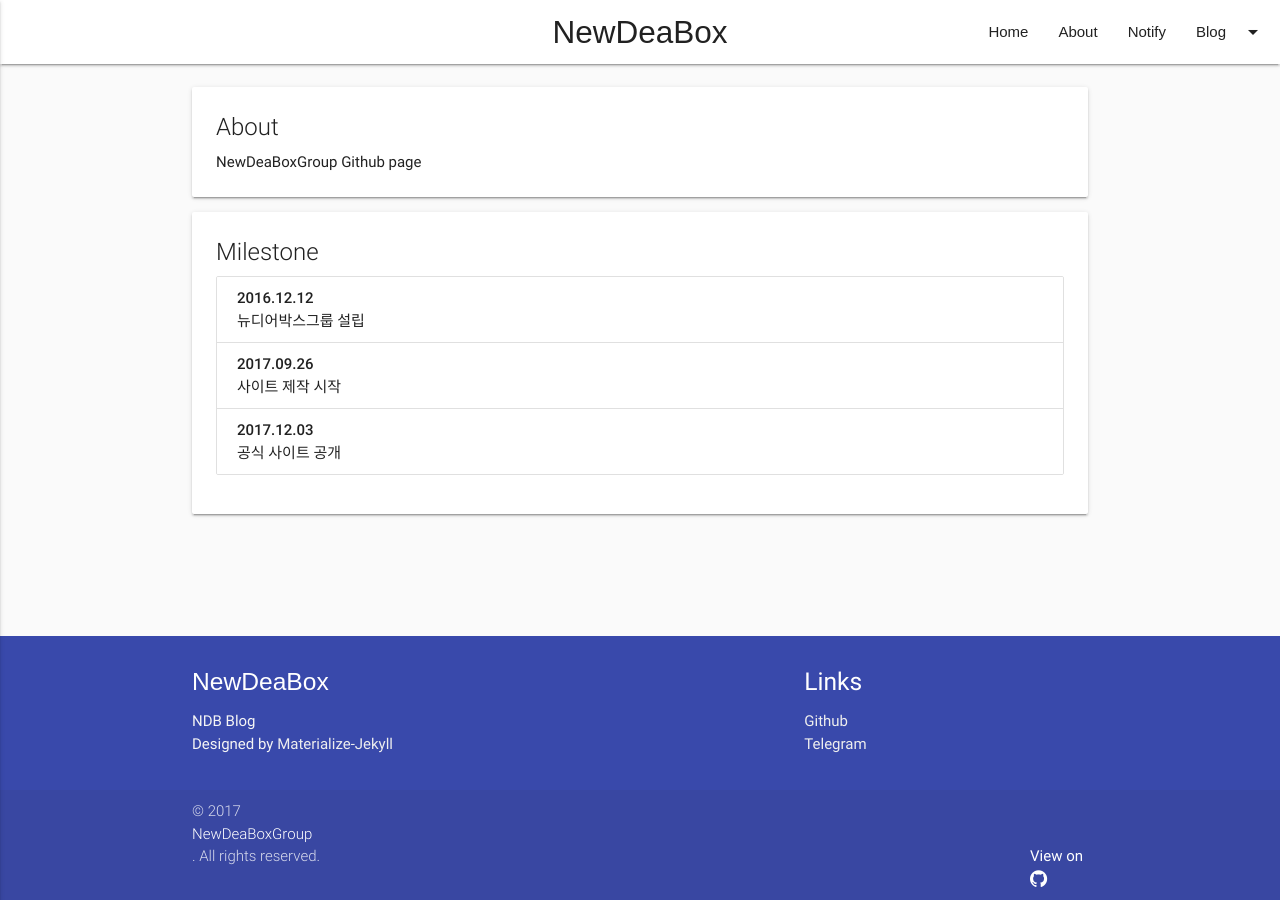
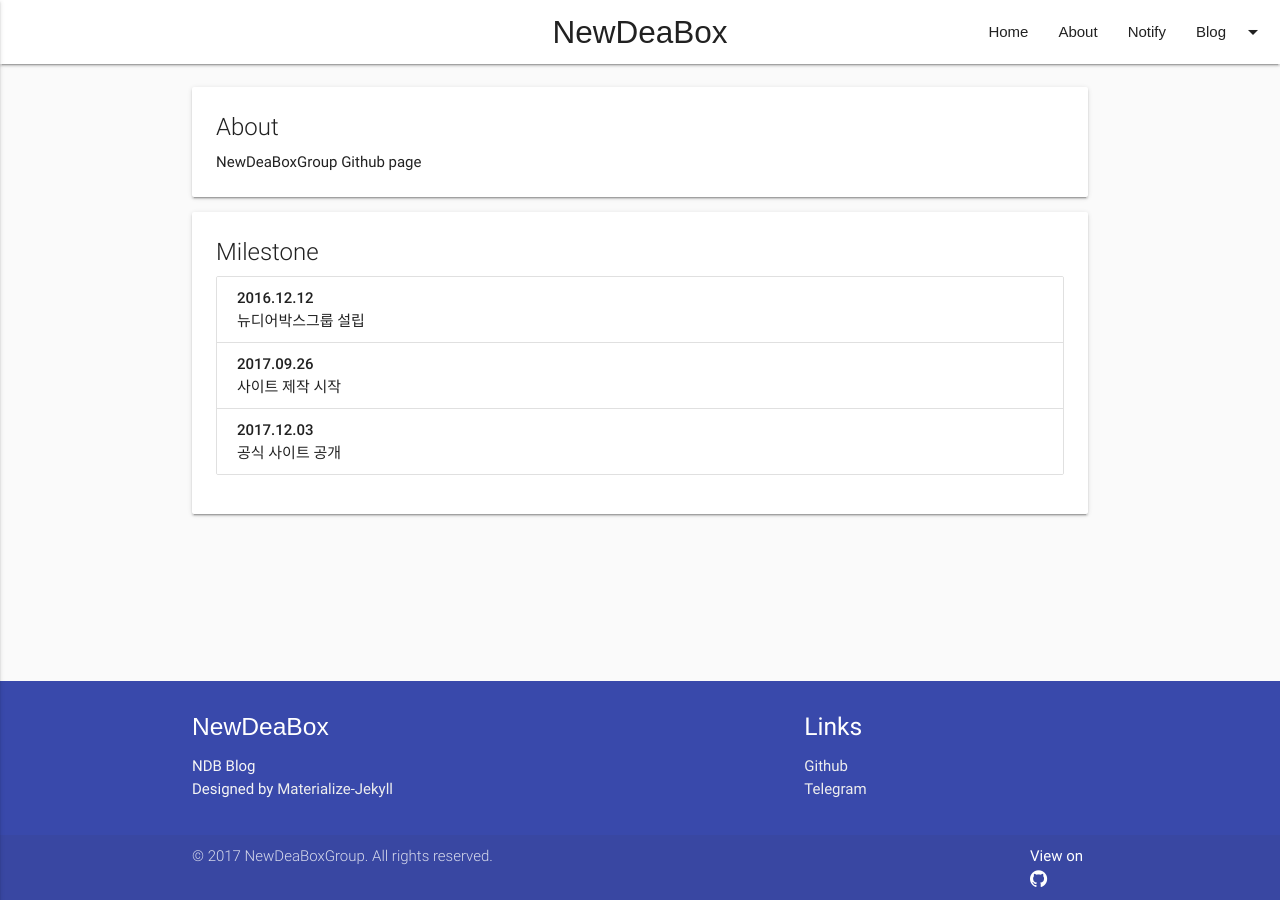
Before and after one commit to NewDeaBoxGroup/NewDeaBoxGroup.github.io, a Jekyll site: the page built from about.html, in a window 1280 px wide. Built offline with Jekyll 4.4.1, drawn with Linux system fonts in a browser that asks for light colours; nearby versions of some CDN libraries; some web fonts are replaced.

Commit message:
Update footer.html

```diff
--- a/_includes/footer.html
+++ b/_includes/footer.html
@@ -23,8 +23,8 @@
 </div>
 
 <div class="footer-copyright">
-  <div class="container">
-    © {{ site.time | date: "%Y" }} <a class="white-text truncate">{{ site.author.name }}</a>. All rights reserved.
+  <div class="container truncate">
+    © {{ site.time | date: "%Y" }} {{ site.author.name }}. All rights reserved.
     <div class="right">
       <span class="white-text truncate" style="font-weight: 400; margin-right: 5px;">View on</span><a class="fa fa-github fa-lg white-text" href="https://github.com/{{ site.author.github }}/{{ site.author.github }}.github.io"></a>
     </div>
```
